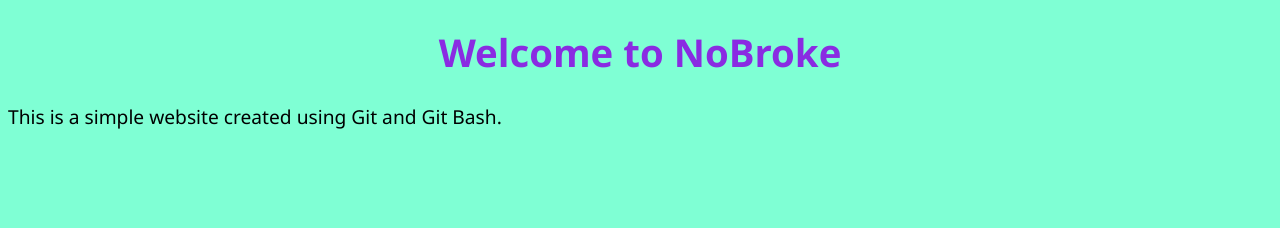
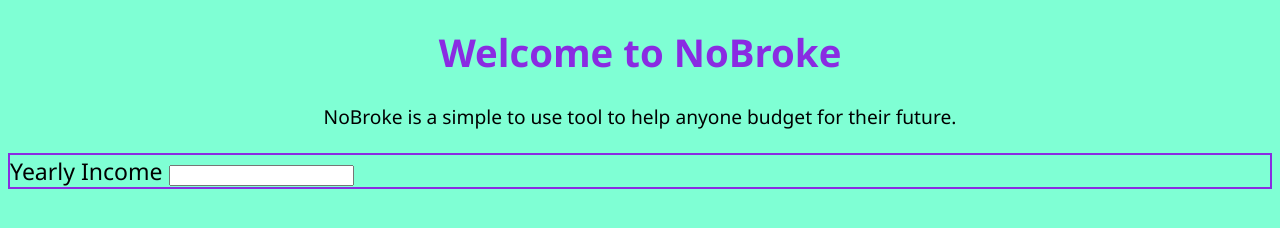
Before and after one commit to n2rfe/Financial-advising-, a plain HTML site: page index.html in a window 1280 px wide. Drawn offline with Linux system fonts and the light colour scheme.

Commit message:
pogged the website gang shit

```diff
--- a/index.html
+++ b/index.html
@@ -7,6 +7,10 @@
 </head>
 <body style="background-color: aquamarine; font-family: 'Segoe UI', Tahoma, Geneva, Verdana, sans-serif; font-size: larger;">
     <h1 style="font-weight: bolder; color:blueviolet" align="center">Welcome to NoBroke</h1>
-    <p>This is a simple website created using Git and Git Bash.</p>
+    <p align="center">NoBroke is a simple to use tool to help anyone budget for their future.</p>
+    <p label style="font-size: larger; border: 2px solid blueviolet" for="Yearly Income">Yearly Income<label>
+        <input size="25" width="100" type="number" id="Yearly Income"/>
+    </label></p>
+    <name= n/a></name>
 </body>
 </html>
```
